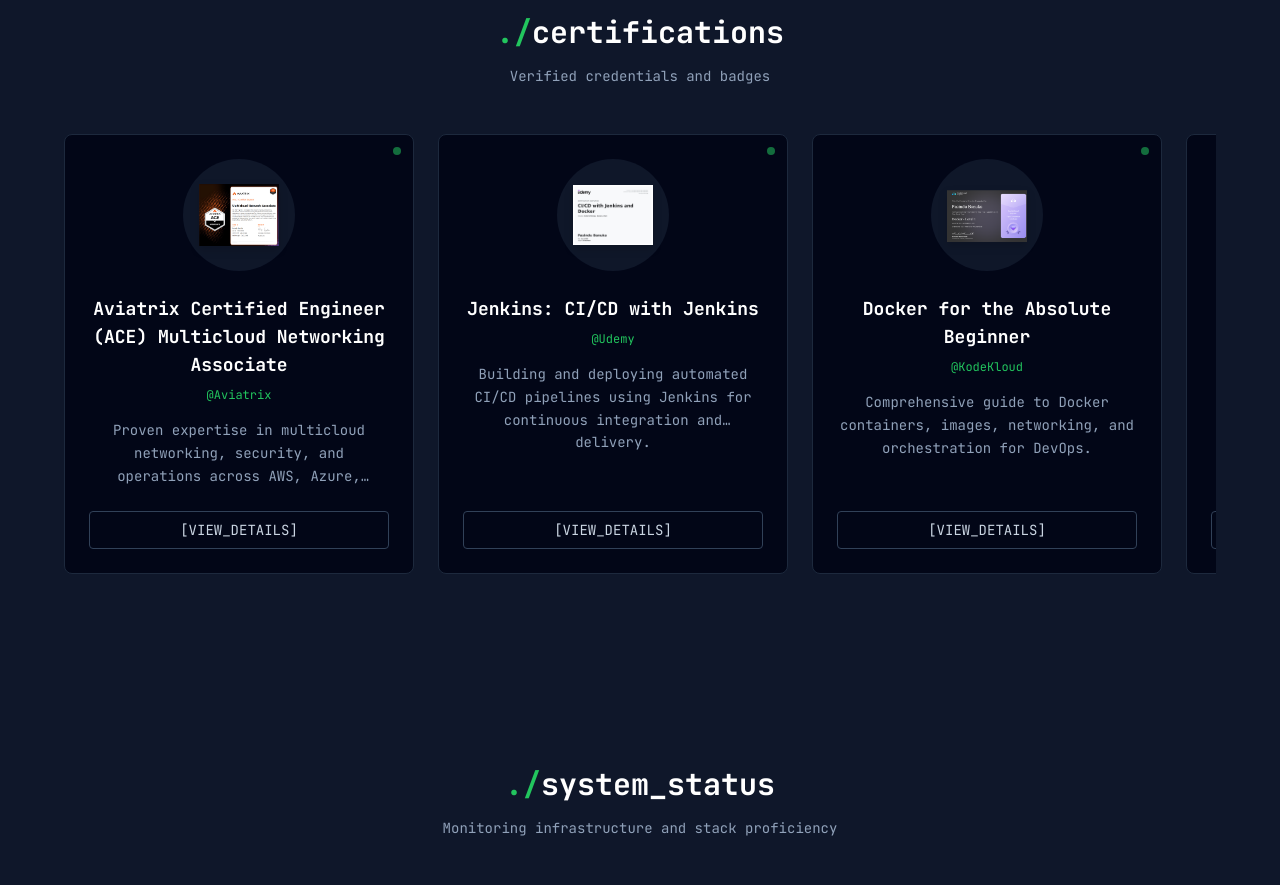
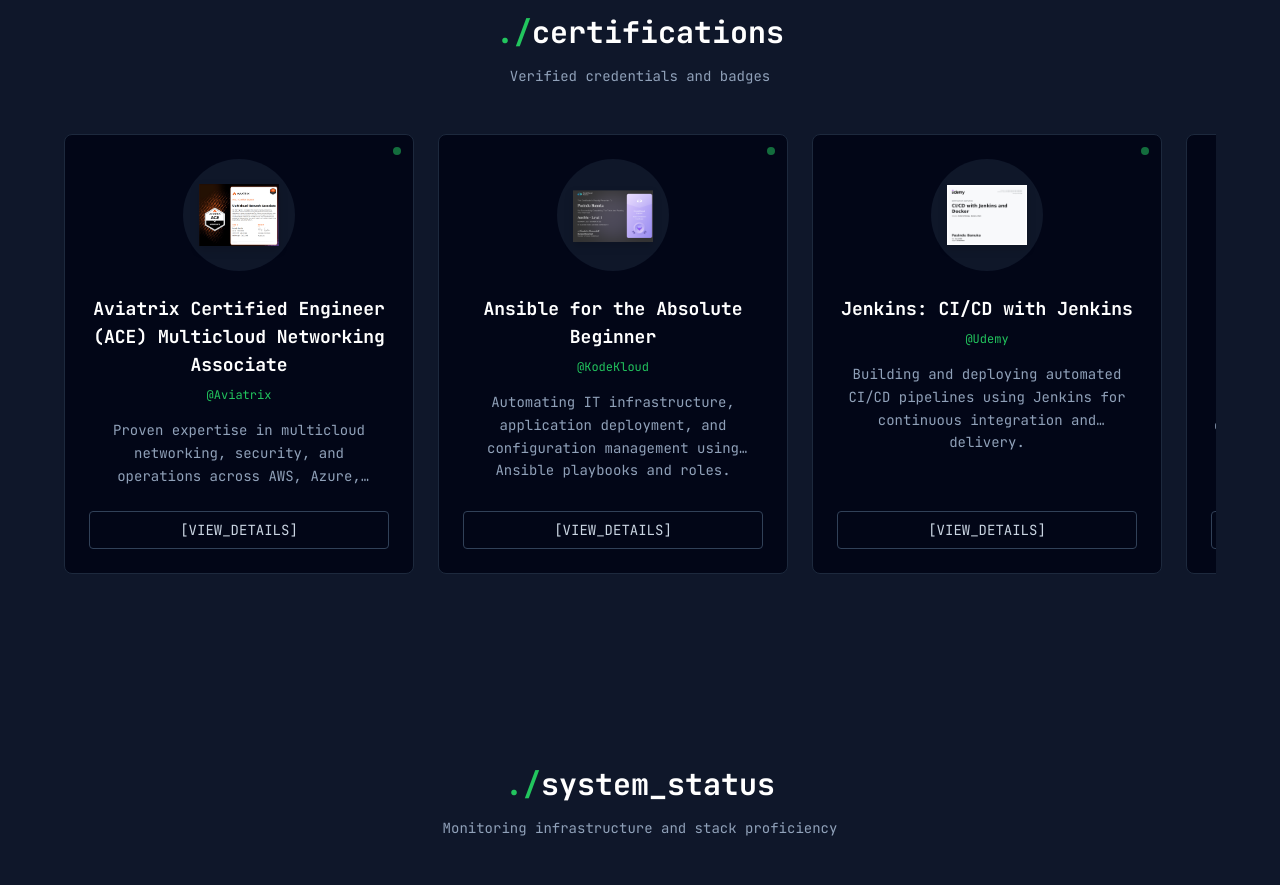
Before and after one commit to DKPBanuka/PortfolioV2, a React (Vite) app: page / in a window 1280 px wide. Shown: the part 2360-3245 px from the top of the page. Built offline with nearby package versions, Linux system fonts and the light colour scheme.

Commit message:
feat: add certification data and associated images for portfolio section

```diff
--- a/src/data/certifications.js
+++ b/src/data/certifications.js
@@ -5,6 +5,7 @@
 import gitImg from '../assets/certification/KodeKloud_GitCourse_Certificate.png';
 import jenkinsImg from '../assets/certification/Udemy_Jenkins&CiCd.jpg';
 import aviatrixImg from '../assets/certification/Aviatrix.png';
+import ansibleImg from '../assets/certification/KodeKloud_AnsibleCourse_Certificate.png';
 
 export const certifications = [
     {
@@ -15,6 +16,15 @@
         credential: 'https://www.credly.com/badges/9bb0c525-db14-4a5a-9220-79d16c3742de/linked_in_profile',
         description: 'Proven expertise in multicloud networking, security, and operations across AWS, Azure, Google Cloud, and OCI.',
         category: 'Networking',
+    },
+    {
+        image: ansibleImg,
+        title: 'Ansible for the Absolute Beginner',
+        org: 'KodeKloud',
+        issueDate: '2025',
+        credential: 'https://engineer.kodekloud.com/certificate-verification/3b440992-db59-4a5f-bfb8-45176304d142',
+        description: 'Automating IT infrastructure, application deployment, and configuration management using Ansible playbooks and roles.',
+        category: 'Automation',
     },
     {
         image: jenkinsImg,
```
Also changed, not shown: src/assets/certification/KodeKloud_AnsibleCourse_Certificate.png (added).
